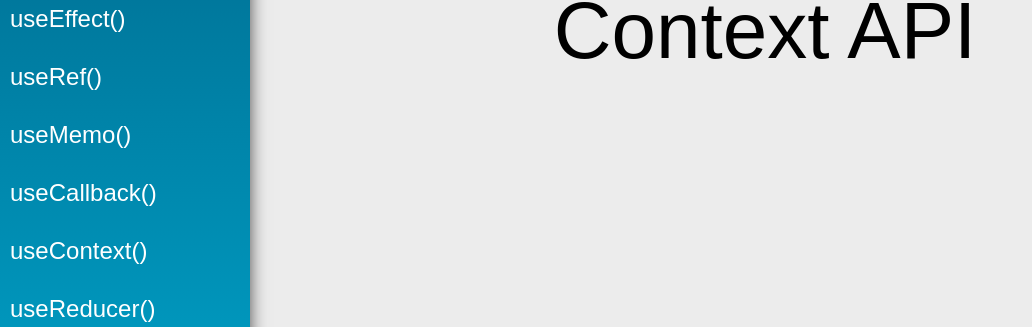
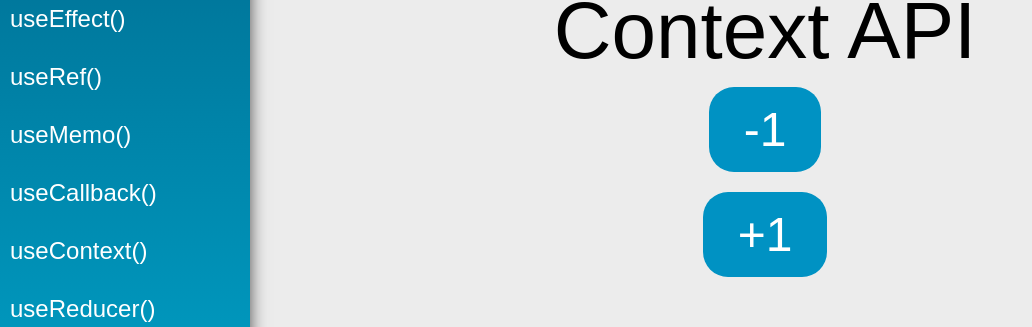
Before and after one commit to LeandroRezendeCoutinho/react-hooks, a React (Create React App) app: page /useContext in a window 1280 px wide. Shown: the part 137-464 px from the top of the page, without its empty margins (0-1032 px from the left). Built offline with nearby package versions, Linux system fonts and the light colour scheme.

Commit message:
change UI through context

```diff
--- a/src/views/examples/UseContext.jsx
+++ b/src/views/examples/UseContext.jsx
@@ -5,10 +5,10 @@ import DataContext from "../../data/DataContext";
 const UseContext = (props) => {
   const context = useContext(DataContext)
 
-  function setNumber(num) {
+  function setNumber(delta) {
     context.setState({
       ...context.state,
-      number: num
+      number: context.state.number + delta
     })
   }
   return (
@@ -20,6 +20,8 @@ const UseContext = (props) => {
       <div className="center">
         <span className="text">{context.state.number}</span>
         <span className="text">{context.state.text}</span>
+        <button className="btn" onClick={() => setNumber(-1)}>-1</button>
+        <button className="btn" onClick={() => setNumber(1)}>+1</button>
       </div>
     </div>
   )
```
